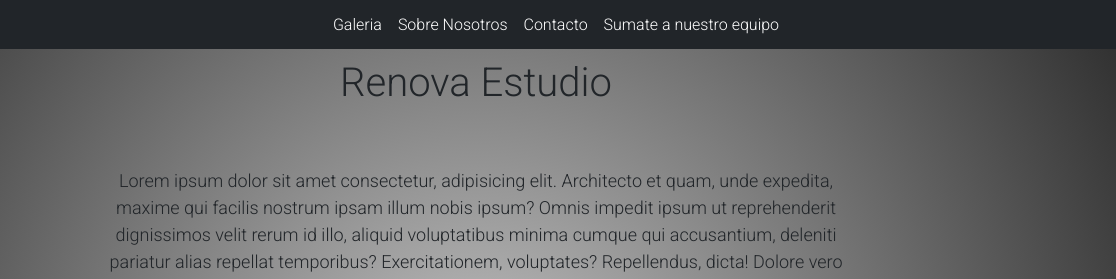
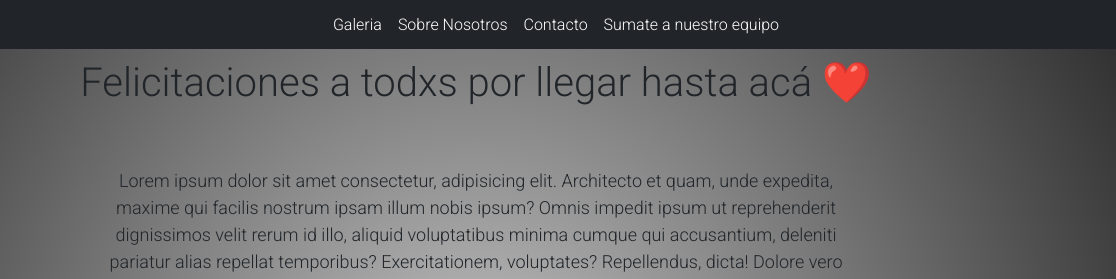
Before and after one commit to Kawaranga/renova-estudio-brian_elizondo, a website: page paginas/acercade.html in a window 1280 px wide. Shown: the top 279 px of the page, 164-1280 px from the left. Drawn offline with nearby package versions, Linux system fonts and the light colour scheme.

Commit message:
Update acercade.html

```diff
--- a/paginas/acercade.html
+++ b/paginas/acercade.html
@@ -33,7 +33,7 @@
         <script src="https://cdn.jsdelivr.net/npm/bootstrap@5.1.3/dist/js/bootstrap.bundle.min.js" integrity="sha384-ka7Sk0Gln4gmtz2MlQnikT1wXgYsOg+OMhuP+IlRH9sENBO0LRn5q+8nbTov4+1p" crossorigin="anonymous"></script>
     </header>
     <main class="about">
-        <h1 class="animate__animated animate__backInLeft">Renova Estudio</h1>
+        <h1 class="animate__animated animate__backInLeft">Felicitaciones a todxs por llegar hasta acá ❤️</h1>
             <div>
                 <p>Lorem ipsum dolor sit amet consectetur, adipisicing elit. Architecto et quam, unde expedita, maxime qui facilis nostrum ipsam illum nobis ipsum? Omnis impedit ipsum ut reprehenderit dignissimos velit rerum id illo, aliquid voluptatibus minima cumque qui accusantium, deleniti pariatur alias repellat temporibus? Exercitationem, voluptates? Repellendus, dicta! Dolore vero doloribus libero dolores voluptates praesentium, in veniam quos laudantium quia ea delectus repellat deserunt nesciunt error sunt nihil architecto ipsum. Excepturi dolorem iure vero sit nemo temporibus placeat deserunt eius consequuntur qui! Porro amet modi tempora, veritatis velit in placeat beatae nisi expedita nam minus est aspernatur nihil dolores quisquam, aperiam labore.</p>
             </div>
```
